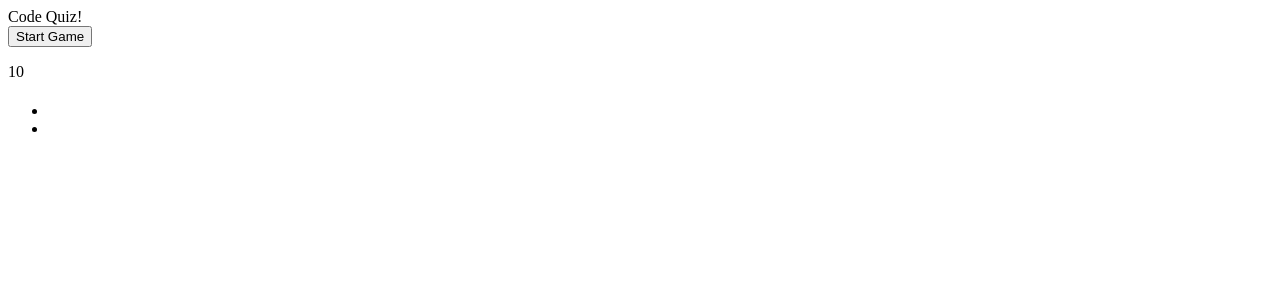
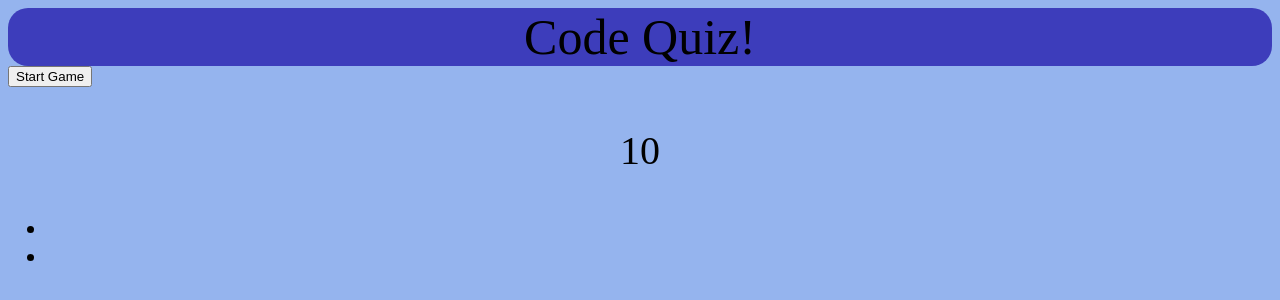
Before and after one commit to TMPeeler/CodequizHW, a plain HTML site: page index.html in a window 1280 px wide. Drawn offline with Linux system fonts and the light colour scheme.

Commit message:
add some basic CSS and notes

```diff
--- a/index.html
+++ b/index.html
@@ -4,13 +4,14 @@
     <meta charset="UTF-8">
     <meta http-equiv="X-UA-Compatible" content="IE=edge">
     <meta name="viewport" content="width=device-width, initial-scale=1.0">
+    <link rel="stylesheet" href="style.css">
     <title>Coding Quiz!</title>
 </head>
 
 <body>
 
     <header>
-        <div> Code Quiz!</div>
+        <div class="titleCard"> Code Quiz!</div>
 
         <button class="startButton">Start Game</button>
 
--- a/script.js
+++ b/script.js
@@ -1,16 +1,9 @@
 //required functions: a timer, a start button, an array of questions, a game over screen,
 //local storage for initials and amount of questions correct
 //make an array of objects where each one has a correct answer and then incorrect answers
-
-
-
 // first I will need a webpage that has a start button and a title. $$$$$$$$$$$$$$$$$$$
 // when i click the start button it begins the game $$$$$$$$$$$$$$$
-
-
 // the game will randomly pick a question from an array of questions
-
-
 // the question appears on the page with mutiple choice answers
 // if the correct answer is chosen it will display a message that says "nice" and then move onto the next question
 // if the answer is incorrect it will display a message that says "incorrect", decrement the timer, and then move onto the next question
@@ -19,19 +12,25 @@
 // every time someone finishes the game, they may add their initials and it will save to the game over screen with their score.
 // display start button
 
+//^^^^^ that was my initial pseudo code before I started
 var startButtonEl = document.querySelector(".startButton");
 var timerElementEl = document.querySelector(".timerElement");
 var quizQuestionsEl = document.querySelector(".quizQuestions");
 var quizAnswersEl = document.querySelector(".quizAnswers");
 var gameOverScreenEl = document.querySelector(".gameOverScreen");
-
-
+// this is where I declared a bunch of variables to link specific parts of my javascript to my HTML elements
 var questionIndex = 0;
+// this line basically was necessary to allow my main function to know where to start asking questions
+//"Which question do I start from?" and I told the computer to start from question 1
 
 
 var timer;
 var timerCount;
-var score = 0;
+//these are the variables that I needed to declare so that I could redefine them in a function later and not have the computer be confused as if it was the first time they were seen.
+
+//var score = 0;
+
+
 //var correctAnswer = document.querySelector(".correctAnswer");
 // var wrongAnswer = false;
 // var quizQuestions = [
@@ -115,6 +114,12 @@ var quizQuestions = [
         correctAnswer: "answer1"
     }
 ]
+// so obviously I got confused with my first array and couldn't figure out how to populate the text with 4 answers and tell the computer that only one of them was true
+// looking back at it now after I started to understand how to get 1 answer of the 2 to be true I think if I did this again in a cleaner way I could get 4 to work
+// making it true or false questions made it really clear to me that one would be assigned correct so that it would execute some action when clicked on and vice versa for the false answer
+
+
+
 
 // some function that starts the game
 function startGame(){
@@ -142,6 +147,7 @@ function startTimer(){
     // nextQuestion(); }
     nextQuestion();
 }
+// very similar to the timer to the mini project timer that we did and I changed some things as necessary because it actually fit my needs pretty well
 
 // function nextQuestion (quizQuestions){
 //     // var randomQuestion = quizQuestions.question[Math.floor(Math.random() * quizQuestions.length)];
@@ -154,6 +160,9 @@ function startTimer(){
 //     //quizQuestions.question = quizQuestions.textContent(i);
 //     //whenever you click an answer it will call the next question
 // }
+// failed idea for my first function where I tried to do too much and got myself stuck so I scrapped it and started pseudocoding
+
+
 function nextQuestion() {
     var questionText = document.querySelector(".quizQuestions");
     questionText.textContent = quizQuestions[questionIndex].question;
@@ -162,16 +171,19 @@ function nextQuestion() {
     document.querySelector("#answer2").textContent = quizQuestions[questionIndex].choice2;
 
 }
+// nextQuestion basically iterates through an array of questions and appends its QUESTIONS, and ANSWERS to the page by targeting specific elements and changing the text content that's there
+
 
 function checkAnswer(event) {
     if (event.target.id === quizQuestions[questionIndex].correctAnswer) {
-        //this is where I'll say "nice" for getting the answer right
+
+        //this checks the answer on the event of an ID being targeted (clicked) and says that if it's equal to the correct answer, move onto the next question, otherwise decrement the timer
 
 
+        //this is where I'll say "nice" for getting the answer right
         // console.log ("anything I want");
         // return event.target.id;
-
-        //^^^ this broke the code because when I wanted to console log, I needed to return the value that the console was supposed to log.
+        //^^^ this broke the code because when I wanted to console log to test my code, I needed to return the value that the console was supposed to log.
 
         //this returns what answer I clicked
     } else {
@@ -184,84 +196,74 @@ function checkAnswer(event) {
     if (questionIndex >= quizQuestions.length - 1) {
         gameOver();
 
+        //that -1 was really important because it was incrementing the questions.length before the question index so in order to make them equal I found that the variable value could just be subtracted by one
+
     }  else {
     //if answer___ is equal to the correct answer, then increment the question index otherwise
     // i click on a particular button, the value associated with that particular button is equal to quizQuestions[questionIndex].correctAnswer
     questionIndex ++;
-
+    //increments the question index ---- aka moves on to the next question
     nextQuestion();
+    //runs the function again to pick a question
     }
 
     // if()
 
-    console.log(event.target.id);
+    // console.log(event.target.id);
     // console.log(quizQuestions.length);
     // console.log(questionIndex);
-    console.log(quizQuestions[questionIndex].correctAnswer);
+    // console.log(quizQuestions[questionIndex].correctAnswer);
+    // a bunch of logs i was using to make sure I was getting the right values from my functions
 
 }
 
 document.querySelector(".quizAnswers").addEventListener("click", checkAnswer);
+// this is the part that targets the populated text and checks to see if it's clicked, if clicked it runs the function that checks the answer against the correct answer value from my array of objects
+
+
+
 // document.querySelector("#answer2").addEventListener("click", checkAnswer);
     // i need a function to check that the answer is true or false and then return the value and move to the next question
     // and then if the value is false, subtract time from the timeCount, and if true just move to the next question
     //
-
     // the query selector should be pointing to a dom element as such
     //choice1.addEventListener("click",) ;//the function that checks if the choice was true or false )
-
-
-
-
     //if (asdfasdf === true) {
         //if true then nextQuestion()
         //if false -10 seconds from timer
     //}
-
     // var choice1Value = quizQuestions [questionIndex].choice1
     // var choice2Value = quiz
-
     //addEventListener("click" );
-
-
     //if correctAnswer = false {
         //decrement timer
     //}
-
-
-
-
-
-
 // function() {
-
-
-
-// }
+    //event target to check if button is a win or loss
+// } notes i was taking while trying to come up with ideas or listening to other people talk about how the problems can be solved
 
 function gameOver(){
     var score = timerCount;
+    clearInterval(timer)
 
-    clearInterval(timer)
-    // var
     // document.createElement("")
     console.log("you lose");
     document.querySelector("#answer1").textContent = "";
     document.querySelector("#answer2").textContent = "";
     document.querySelector(".quizQuestions").textContent = "YOU LOSE";
+    // var highScore = function() {
+    // }
+    // localStorage.setItem
 // should change text content of h1 tag to GAME OVER
 // has localStorage displayed for when the player enters their initials per win
 // includes start button again
+//
 }
-
 
 
 
 startButtonEl.onclick = function() {
     console.log("game is on");
 }
-
 //start button click begins the game
 startButtonEl.addEventListener("click", startGame);
-
-//event target to check if button is a win or loss
--- a/style.css
+++ b/style.css
@@ -0,0 +1,38 @@
+main {
+    text-align: center;
+}
+
+.timerElement {
+    text-align: center;
+    font-size: 40px;
+}
+
+
+.titleCard {
+    font-size: 50px;
+    text-align: center;
+    background-color: rgb(61, 61, 187);
+    border-radius: 20px;
+}
+body {
+    background-color: rgb(149, 180, 238);
+
+}
+
+/* header.button {
+    text-align: center;
+    margin: auto;
+    margin-left: 100px;
+    display: flex;
+    justify-content: center;
+} */
+
+#answer1 {
+    font-size: 25px;
+
+}
+
+#answer2 {
+font-size: 25px;
+
+}
```
